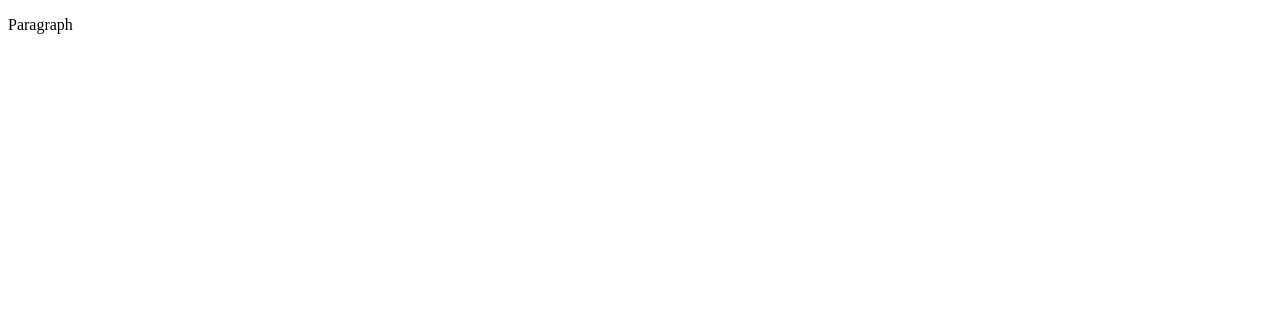
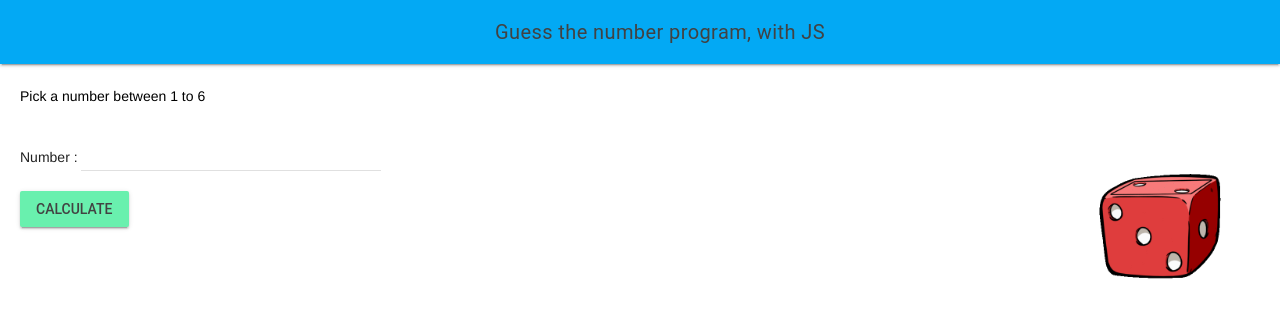
Before and after one commit to MTHS-ICD2O-1-2023/ICD2O-Unit-5-01-hai-tran-2, a plain HTML site: page index.html in a window 1280 px wide. Drawn offline with nearby package versions, Linux system fonts and the light colour scheme.

Commit message:
added first webpage

```diff
--- a/css/style.css
+++ b/css/style.css
@@ -1,4 +1,31 @@
-/* Created by: Mr. Coxall
-* Created on: Sep 2020
+/* Created by: Hai Tran
+* Created on: April 2024
 * This file contains the CSS for index.html
 */
+
+.mdl-layout__header-row {
+  align-items: center;
+  justify-content: center;
+}
+
+.mdl-layout__content {
+  padding-left: 15pt;
+  padding-right: 15pt;
+  padding-top: 15pt;
+}
+
+body {
+  background-color: #fff;
+}
+
+p {
+  color: rgb(0 0 0);
+  font-family: Helvetica, Arial, sans-serif;
+  font-size: 1.5rem;
+  padding-top: 5pt;
+}
+
+img {
+  float: right;
+  height: 200px;
+}
--- a/index.html
+++ b/index.html
@@ -1,9 +1,54 @@
 <!DOCTYPE html>
-<html>
-  <head>
-    <title>Title</title>
-  </head>
-  <body>
-    <p>Paragraph</p>
-  </body>
+<html lang="en-ca">
+<head>
+  <meta charset="utf-8" />
+  <meta name="description" content="Guess the number program, in JS" />
+  <meta name="keywords" content="mths, ICD2O" />
+  <meta name="author" content="Hai Tran" />
+  <meta name="viewport" content="width=device-width, initial-scale=1.0" />
+  <link rel="stylesheet" href="./css/style.css" />
+  <link rel="stylesheet" href="https://fonts.googleapis.com/icon?family=Material+Icons" />
+  <link rel="stylesheet" href="https://code.getmdl.io/1.3.0/material.light_blue-green.min.css" />
+  <link rel="apple-touch-icon" sizes="180x180" href="apple-touch-icon.png" />
+  <link rel="icon" type="image/png" sizes="32x32" href="favicon-32x32.png" />
+  <link rel="icon" type="image/png" sizes="16x16" href="favicon-16x16.png" />
+  <link rel="manifest" href="site.webmanifest" />
+  <title>Guess the number program, in JS</title>
+</head>
+<body>
+  <script defer src="https://code.getmdl.io/1.3.0/material.min.js"></script>
+  <script src="./js/script.js"></script>
+  <div class="mdl-layout mdl-js-layout mdl-layout--fixed-header">
+    <header class="mdl-layout__header">
+      <div class="mdl-layout__header-row">
+        <span class="mdl-layout-title">Guess the number program, with JS</span>
+      </div>
+    </header>
+    <main class="mdl-layout__content">
+      <div class="image">
+        <img src="images/dice.gif" alt="dice gif">
+      <p>Pick a number between 1 to 6</p>
+      <form action="#">
+        <!-- Numeric Textfield with Floating Label -->
+        Number :
+        <div class="mdl-textfield mdl-js-textfield">
+          <input class="mdl-textfield__input" type="text" pattern="-?[0-9]*(\.[0-9]+)?" id="user-number"
+            step="0.01" />
+          <label class="mdl-textfield__label" for="use-number"></label>
+          <span class="mdl-textfield__error">Input is not a number!</span>
+        </div>
+        <br />
+        <button class="mdl-button mdl-js-button mdl-button--raised mdl-js-ripple-effect mdl-button--accent"
+          onclick="checkNumber()">
+          Calculate
+        </button>
+      </form>
+      <br />
+      <br />
+      <div class="page-content-answer">
+        <div id="result"></div>
+      </div>
+    </main>
+  </div>
+</body>
 </html>
--- a/js/script.js
+++ b/js/script.js
@@ -1,5 +1,31 @@
 // Copyright (c) 2020 Mr. Coxall All rights reserved
 //
-// Created by: Mr. Coxall
-// Created on: Sep 2020
+// Created by: Hai Tran
+// Created on: April 2024
 // This file contains the JS functions for index.html
+
+"use strict"
+
+/**
+ * This function calculates volume of sphere
+ */
+const randomNumber = Math.floor(Math.random() * 6) + 1
+
+function checkNumber() {
+  // input
+
+  const userNumber = parseFloat(document.getElementById("user-number").value)
+
+  // process
+  if (userNumber == randomNumber) {
+    // output
+    document.getElementById("result").innerHTML =
+      "You have guessed the correct number!"
+  }
+
+  if (userNumber != randomNumber) {
+    //output
+    document.getElementById("result").innerHTML =
+      "You have guessed the wrong number!"
+  }
+}
```
Also changed, not shown: android-chrome-192x192.png (added), android-chrome-512x512.png (added), apple-touch-icon.png (added), design/flowchart.png (added), design/storyboard.png (added), favicon-16x16.png (added), favicon-32x32.png (added), favicon.ico (added), images/dice.gif (added), site.webmanifest (added), 2 other files.
